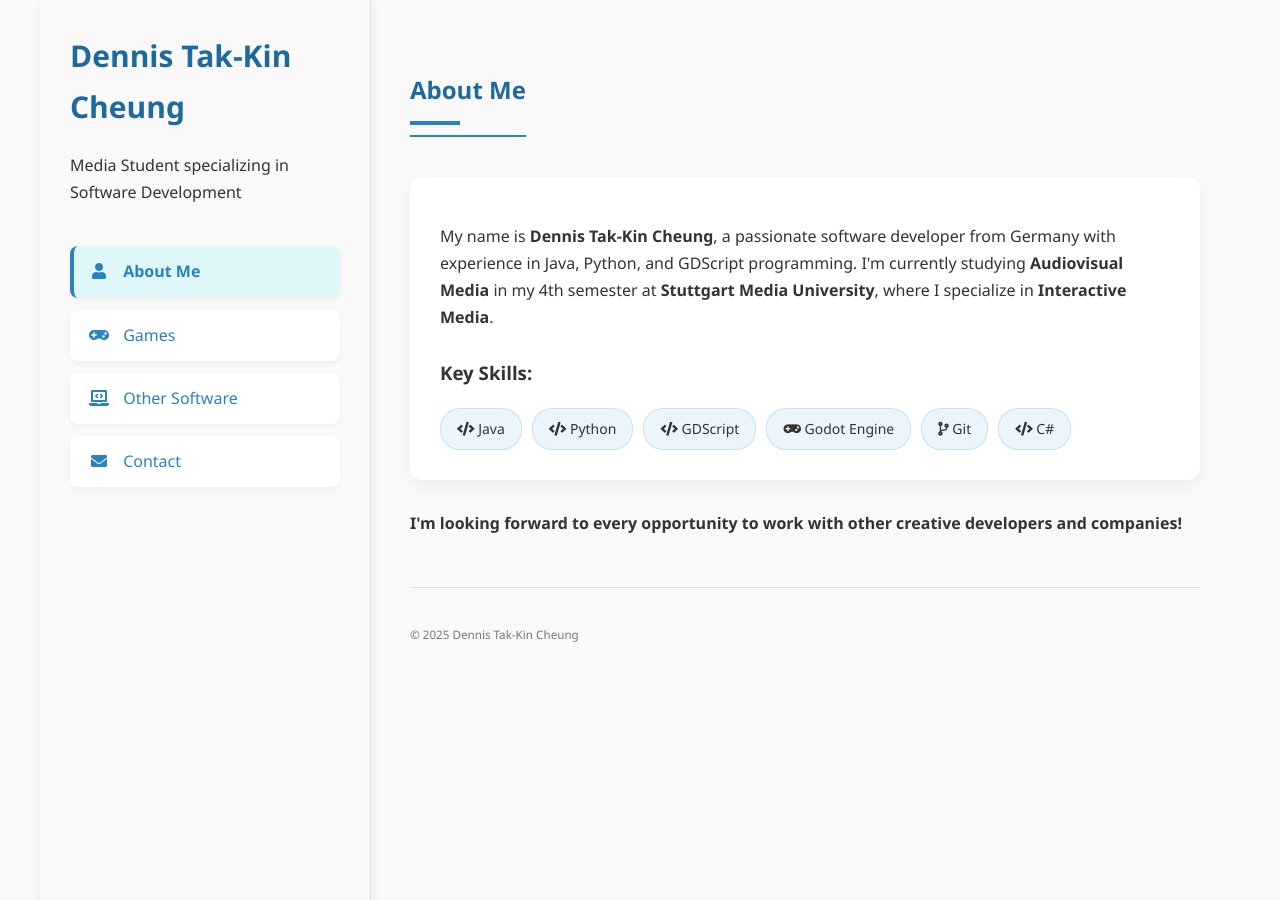
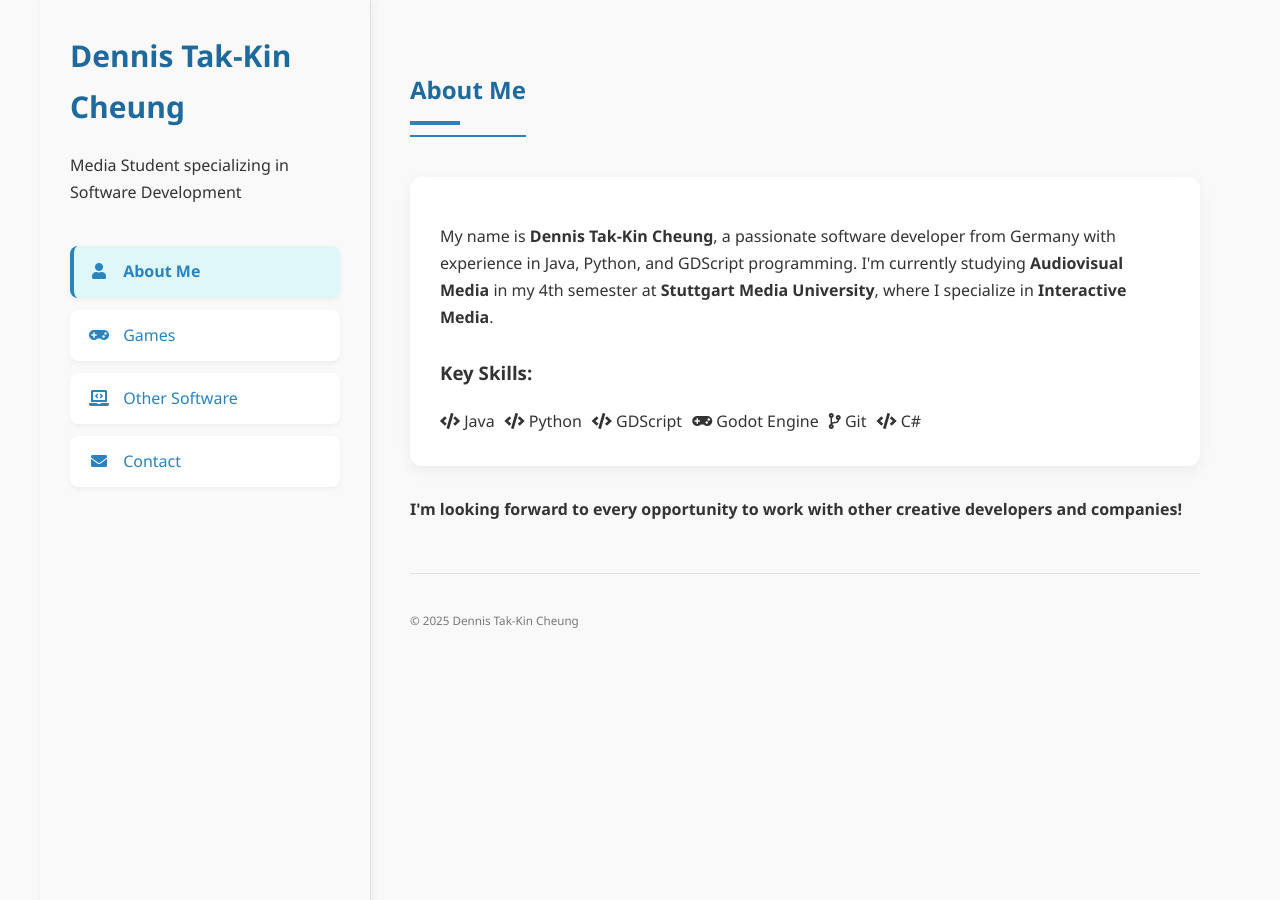
Before and after one commit to DarumaGH/DarumaGH.github.io, a Jekyll site: the page index.html, which Jekyll copies as it is, in a window 1280 px wide. Built offline with Jekyll 4.4.1, drawn with Linux system fonts in a browser that asks for light colours.

Commit message:
Update index.html

```diff
--- a/index.html
+++ b/index.html
@@ -273,27 +273,6 @@
         flex-wrap: wrap;
         gap: 10px;
         margin-top: 20px;
-      }
-
-      .skill-tag {
-        background: rgba(52, 152, 219, 0.1);
-        padding: 8px 16px;
-        border-radius: 20px;
-        font-size: 14px;
-        transition: background-color 0.3s ease;
-        border: 1px solid rgba(52, 152, 219, 0.2);
-      }
-
-      @media (prefers-color-scheme: dark) {
-        .skill-tag {
-          background: rgba(52, 152, 219, 0.2);
-          border: 1px solid rgba(52, 152, 219, 0.3);
-        }
-      }
-
-      /* Remove hover transformation on skill tags */
-      .skill-tag {
-        transition: background-color 0.3s ease;
       }
 
       .contact-info {
```
